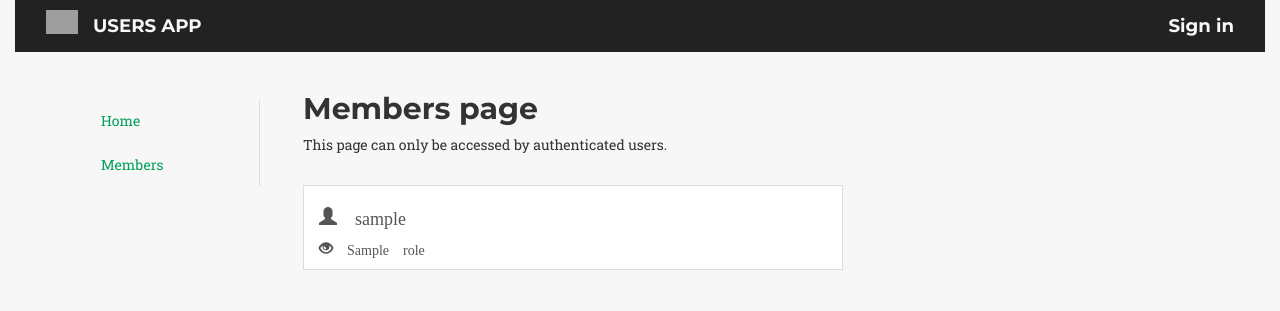
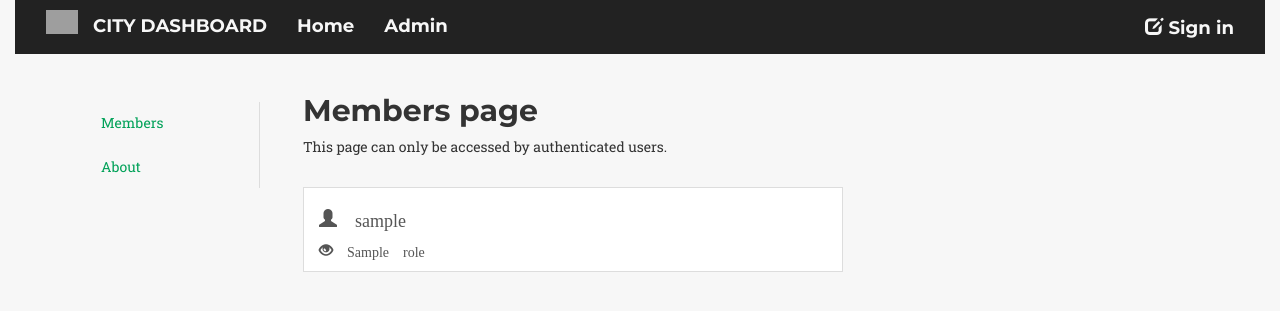
Before and after one commit to rubenlorenzo/Flask_Scaffold_Admin, a Flask app: template app/admin/templates/members/members_page.html in a window 1280 px wide. Shown: the top 311 px of the page. Run offline with Flask 2, Linux system fonts and the light colour scheme; tables that the repository leaves empty hold one stand-in row (values such as "Sample post"); the template is opened without the code that fills it: values that come from a table or form of the project are taken from there, most other values are stand-ins (such as "Sample title", 1, 10 or a date in 2020); parts of the project's set-up code (start-up, migrations or seed data) failed here and were passed over; some libraries are stand-ins or nearby versions; grey boxes are pictures that could not be loaded.

Commit message:
Create Admin and Home Blueprint, closed #5 #6

```diff
--- a/app/__init__.py
+++ b/app/__init__.py
@@ -19,6 +19,11 @@ mail = Mail(app)                                # Initialize Flask-Mail
 # Load Blueprints
 from .admin import admin as admin_blueprint
 app.register_blueprint(admin_blueprint, url_prefix='/admin')
+from .home import home as home_blueprint
+app.register_blueprint(home_blueprint, url_prefix='/home')
+
+#Views
+from . import views
 
 # Start server
 if __name__=='__main__':
--- a/app/admin/templates/index.html
+++ b/app/admin/templates/about_admin_page.html
@@ -1,5 +1,5 @@
 {% extends "base_admin.html" %}
     {% block content %}
         <h2>Admin page</h2>
-        <p>This page can be accessed by anyone.</p><br/>
+        <p>This page is for the management of city Dashboard</p><br/>
 {% endblock %}
--- a/app/admin/templates/base_admin.html
+++ b/app/admin/templates/base_admin.html
@@ -9,9 +9,9 @@
 {% endfor %}
 
 {% block vertical_menu %}
-  <li role="presentation" {% if title == "Home" %} class="active" {% endif %}><a href="{{ url_for('admin.home_page') }}">Home</a></li>
   <li role="presentation" {% if title == "Members" %} class="active" {% endif %}><a href="{{ url_for('admin.members_page') }}">Members</a></li>
   {% if vars.current_user_is_admin %}
   <li role="presentation" {% if title == "Roles" %} class="active" {% endif %}><a href="{{ url_for('admin.roles_page') }}">Roles</a></li>
   {% endif %}
+  <li role="presentation" {% if title == "About" %} class="active" {% endif %}><a href="{{ url_for('admin.about_page') }}">About</a></li>
 {% endblock %}
--- /dev/null
+++ b/app/home/__init__.py
@@ -0,0 +1,5 @@
+from app import app
+from flask import Blueprint
+
+home = Blueprint('home', __name__, template_folder='./templates')
+from . import views
--- /dev/null
+++ b/app/home/templates/about_home_page.html
@@ -0,0 +1,5 @@
+{% extends "base_home.html" %}
+{% block content %}
+<h2>Home page</h2>
+<p>This page is for presentation of city Dashboard</p>
+{% endblock %}
--- a/app/static/style.css
+++ b/app/static/style.css
@@ -77,6 +77,7 @@ a.list-group-item:focus, a.list-group-item:hover, .list-group-item.active:focus,
 .thumbnail{
   border-radius: 0px;
 }
+
 #avatar{
   font-size: 88px;
   margin-top: 0.4em;
@@ -126,6 +127,14 @@ a.list-group-item:focus, a.list-group-item:hover, .list-group-item.active:focus,
 
 }
 
+.navbar-default .navbar-left li a.active{
+  color:  #01A158;
+}
+.navbar-default .navbar-left li a:hover{
+  color:  #F7F7F7;
+}
+
+
 .dropdown-menu {
     background-color: #e8e8e8;
 }
--- a/app/templates/base.html
+++ b/app/templates/base.html
@@ -4,7 +4,7 @@
   <meta charset="UTF-8">
   <meta name="viewport" content="width=device-width, initial-scale=1.0">
   <meta http-equiv="X-UA-Compatible" content="ie=edge">
-  <title>UsersApp - {{title}}{% if subtitle %}, {{subtitle}}{% endif %} page</title>
+  <title>CITY DASHBOARD - {{blueprint_title}}{% if title %}, {{title}}{% endif %} {% if subtitle %}, {{subtitle}}{% endif %}page</title>
 
   <!-- Latest compiled and minified CSS -->
  <link rel="stylesheet" href="https://maxcdn.bootstrapcdn.com/bootstrap/3.3.7/css/bootstrap.min.css">
--- a/app/templates/navbar.html
+++ b/app/templates/navbar.html
@@ -19,22 +19,28 @@
             <ul class="nav navbar-nav">
                 <!-- Logo - web -->
                 <li>
-                    <img id="icon-web" src="/static/icon-users.png" alt="Logo - web" />
+                    <img id="icon-web" src="/static/icon_page.png" alt="<< Logo >>" />
                 </li>
                 <!-- Title - web -->
                 <li>
-                  <a href="/">USERS APP</a>
+                  <a href="/">CITY DASHBOARD</a>
                 </li>
+            </ul>
+
+            <!-- Navbar - right -->
+            <ul class="nav navbar-nav navbar-left">
+              <li><a {% if blueprint_title == "Home" %} class="active" {% endif %} href="{{url_for('home.home_page')}}">Home</a></li>
+              <li><a {% if blueprint_title == "Admin" %} class="active" {% endif %} href="{{url_for('admin.home_page')}}">Admin</a></li>
             </ul>
 
             <!-- Navbar - right -->
             <ul class="nav navbar-nav navbar-right">
               {% if call_or_get(current_user.is_authenticated) %}
                   <!-- User - login -->
-                  <li><a href="/members/myprofile/edit">{{ current_user.username }}</a></li>
-                  <li><a href="{{ url_for('user.logout') }}">Sign out</a></li>
+                  <li><a href="/members/myprofile/edit"><span class="glyphicon glyphicon-user" aria-hidden="true"> </span> {{ current_user.username }}</a></li>
+                  <li><a href="{{ url_for('user.logout') }}"><span class="glyphicon glyphicon-share" aria-hidden="true"> </span> Sign out</a></li>
               {% else %}
-                  <li><a href="{{ url_for('user.login') }}">Sign in</a></li>
+                  <li><a href="{{ url_for('user.login') }}"><span class="glyphicon glyphicon-edit" aria-hidden="true"> </span> Sign in</a></li>
               {% endif %}
             </ul>
 
```
Also changed, not shown: app/admin/views.py (+16 -8 lines), app/home/templates/base_home.html (added, +9 -0 lines), app/home/templates/city_page.html (added, +8 -0 lines), app/home/views.py (added, +18 -0 lines), app/views.py (added, +9 -0 lines).
